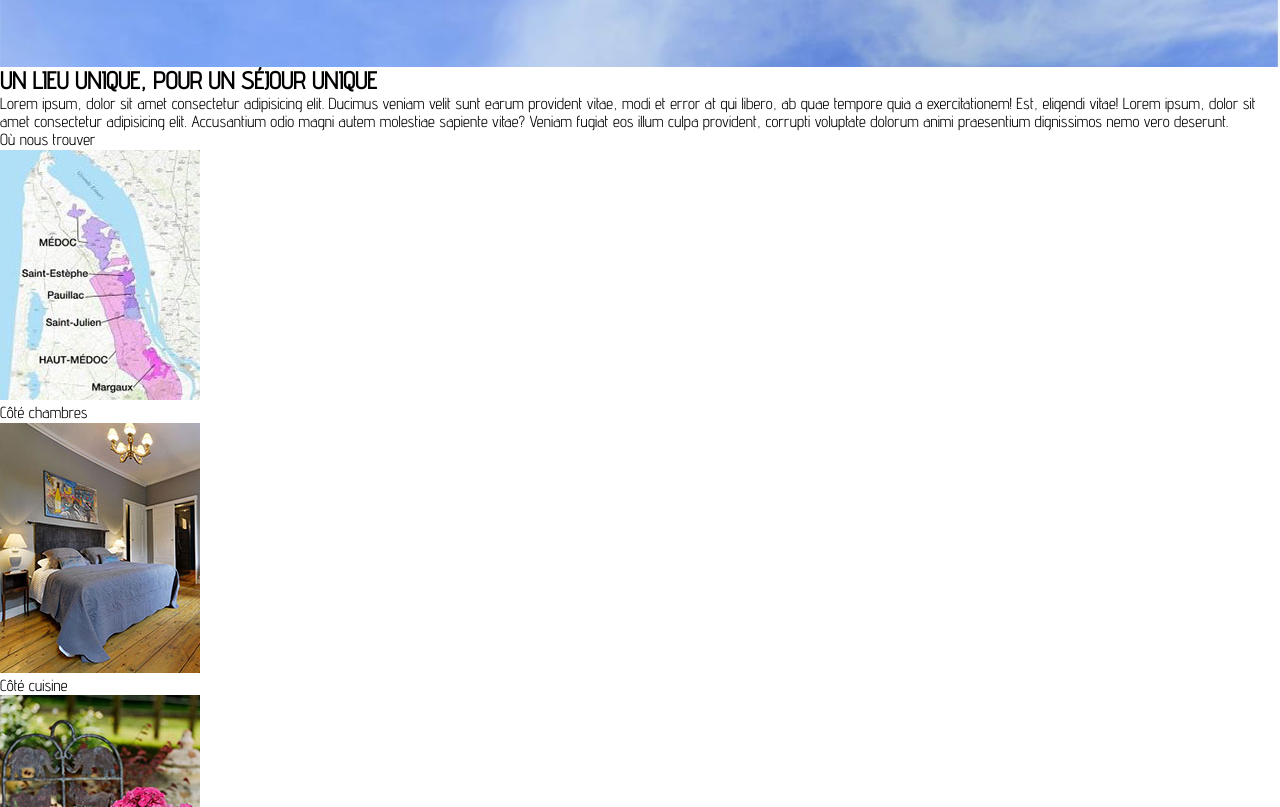
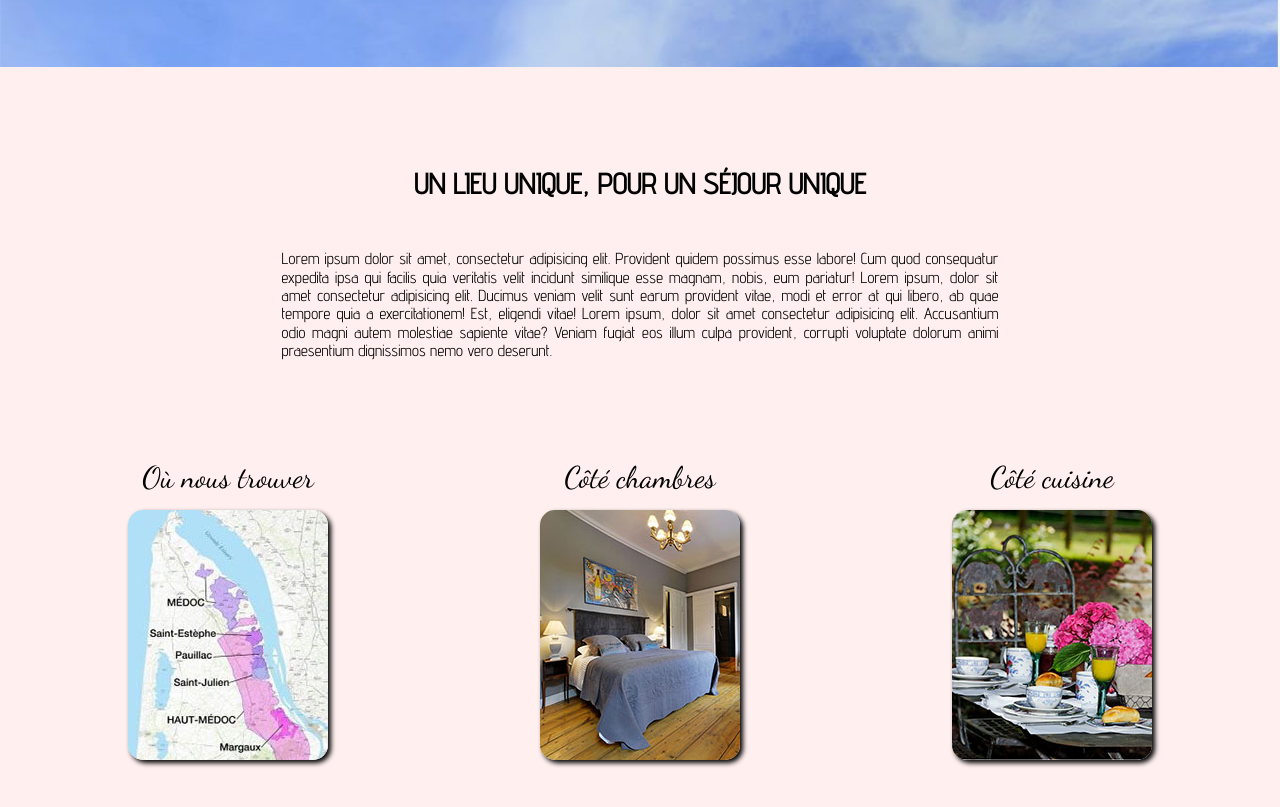
Before and after one commit to YacineSteeve/365_Days_of_Code, a plain HTML site: page Yacine_B/web_initiation/ hotel-fromscratch/index.html in a window 1280 px wide. Shown: the part 933-1740 px from the top of the page. Drawn offline with Linux system fonts and the light colour scheme.

Commit message:
Add a section containing the description+details sections, and style it. Add a hover transformation for menu links.

```diff
--- a/Yacine_B/web_initiation/ hotel-fromscratch/index.html
+++ b/Yacine_B/web_initiation/ hotel-fromscratch/index.html
@@ -21,7 +21,7 @@
                 <nav class="menu">
                     <li class="menu-item"><a href="#description">Réserver</a></li>
                     <li class="menu-item"><a href="#contact">Nous contacter</a></li>
-                    <li class="menu-item"><a href="">Langue</a></li>
+                    <li class="menu-item"><a href="#">Langue</a></li>
                 </nav>
             </header>
             <div class="landing-page">
@@ -32,23 +32,27 @@
         </section>
 
         <main>
-            <section class="description" id="description">
+            <section class="presentation">
+                <div class="description" id="description">
                     <h2 class="slogan">UN LIEU UNIQUE, POUR UN SÉJOUR UNIQUE</h2>
-                <p class="description-text">Lorem ipsum, dolor sit amet consectetur adipisicing elit. Ducimus veniam velit sunt earum provident vitae, modi et error at qui libero, ab quae tempore quia a exercitationem! Est, eligendi vitae! Lorem ipsum, dolor sit amet consectetur adipisicing elit. Accusantium odio magni autem molestiae sapiente vitae? Veniam fugiat eos illum culpa provident, corrupti voluptate dolorum animi praesentium dignissimos nemo vero deserunt.</p>
-            </section>
+                    <div class="description-text">
+                        <p>Lorem ipsum dolor sit amet, consectetur adipisicing elit. Provident quidem possimus esse labore! Cum quod consequatur expedita ipsa qui facilis quia veritatis velit incidunt similique esse magnam, nobis, eum pariatur! Lorem ipsum, dolor sit amet consectetur adipisicing elit. Ducimus veniam velit sunt earum provident vitae, modi et error at qui libero, ab quae tempore quia a exercitationem! Est, eligendi vitae! Lorem ipsum, dolor sit amet consectetur adipisicing elit. Accusantium odio magni autem molestiae sapiente vitae? Veniam fugiat eos illum culpa provident, corrupti voluptate dolorum animi praesentium dignissimos nemo vero deserunt.</p>
+                    </div>
+                </div>
 
-            <section class="details">
-                <div class="location">
+                <div class="details">
+                    <div class="details-item location">
                         <p class="details-text">Où nous trouver</p>
                         <img src="images/carte.JPG" alt="La localisation sur une carte" class="details-image"/>
                     </div>
-                <div class="rooms">
+                    <div class="details-item rooms">
                         <p class="details-text">Côté chambres</p>
                         <img src="images/chambre.JPG" alt="Une chambre" class="details-image"/>
                     </div>
-                <div class="foods">
+                    <div class="details-item foods">
                         <p class="details-text">Côté cuisine</p>
                         <img src="images/repas.JPG" alt="Un repas" class="details-image"/>
+                    </div>
                 </div>
             </section>
 
--- a/Yacine_B/web_initiation/ hotel-fromscratch/style/index.css
+++ b/Yacine_B/web_initiation/ hotel-fromscratch/style/index.css
@@ -71,6 +71,11 @@ header {
     text-align: center;
 }
 
+.menu li a:hover {
+    color: #11A1A1;
+    font-size: 22px;
+}
+
 .landing-page {
     position: absolute;
     top: 38%;
@@ -102,3 +107,63 @@ header {
     text-shadow: 2px 5px 3px black;
     margin-top: 50px;
 }
+
+
+/* PRESENTATION/DESCRIPTION SECTION */
+
+.presentation {
+    padding: 100px 10vw 100px 10vw;
+    background-color: #FFEFEF;
+}
+
+.description {
+    width: 70%;
+    margin-left: 15%;
+    margin-right: 15%;
+    margin-bottom: 100px
+}
+
+.slogan {
+    font-size: 1.8em;
+    text-align: center;
+}
+
+.description-text {
+    text-align: justify;
+    margin-top: 50px;
+}
+
+
+/* PRESENTATION/DETAILS SECTION */
+
+.details {
+    display: flex;
+    flex-wrap: wrap;
+    justify-content: center;
+    justify-content: space-between;
+}
+
+.details-item {
+    width: auto;
+    margin-bottom: 20px;
+}
+
+.details-text {
+    font-family: "Dancing Script", cursive;
+    font-weight: 2px;
+    font-size: 30px;
+    text-align: center;
+}
+
+.details-image {
+    border-radius: 15px;
+    box-shadow: 3px 3px 5px black;
+    margin-top: 15px;
+}
+
+.details-image:hover {
+    width: 204px;
+    height: 254px;
+    box-shadow: 5px 5px 7px black;
+    margin-top: 11px;
+}
```
Lines whose indentation alone changed are shown as unchanged.
